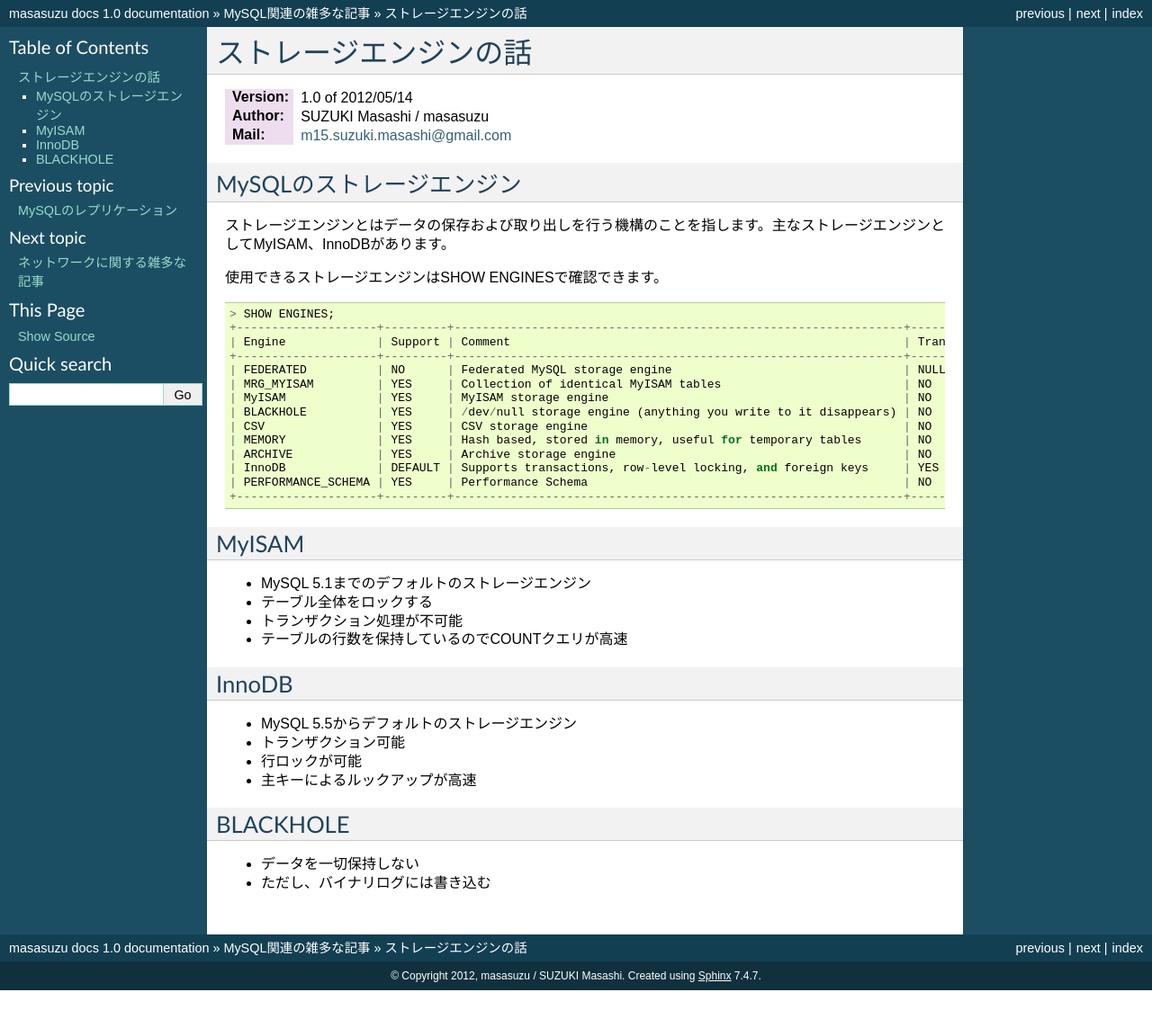
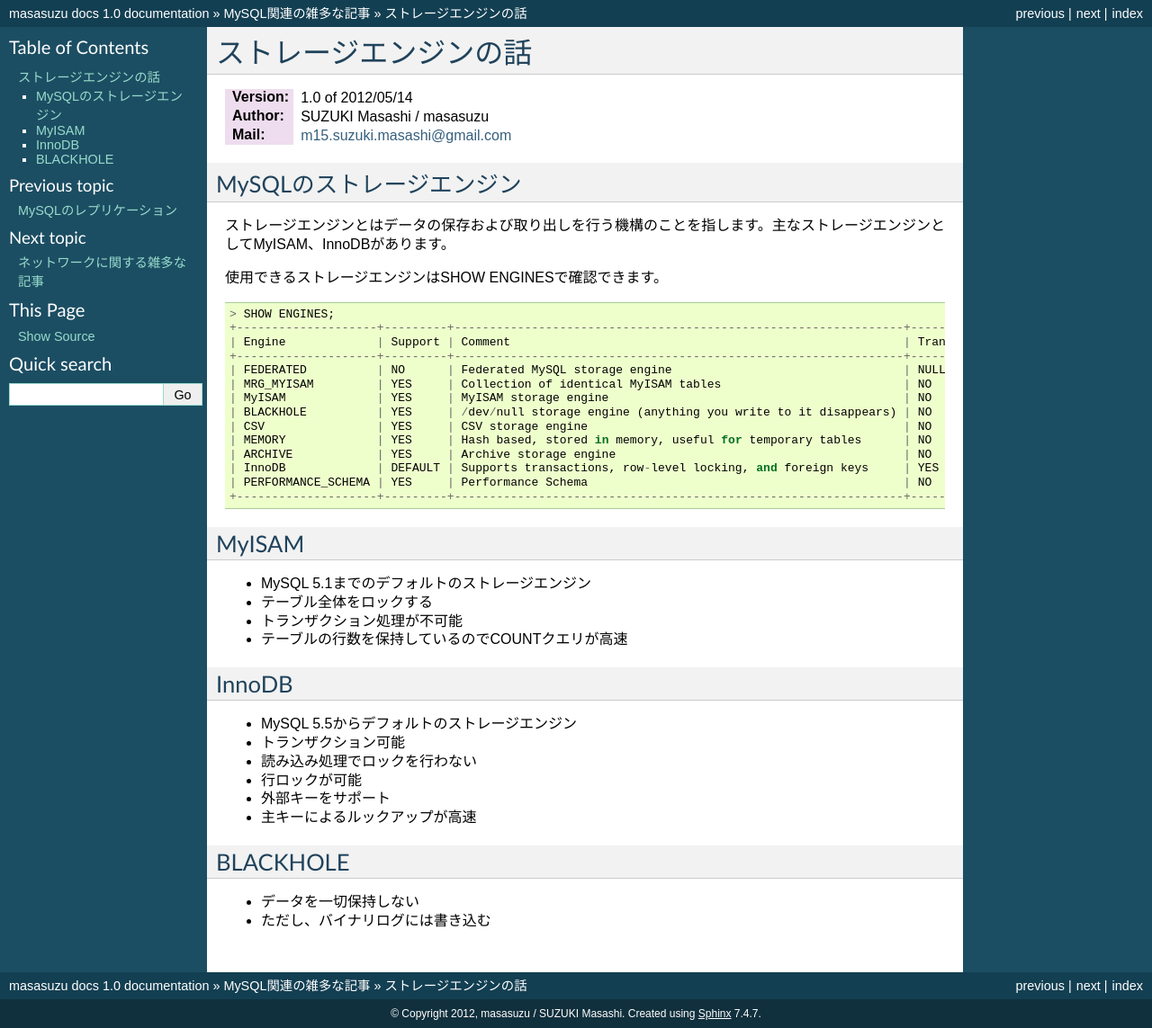
Before and after one commit to masasuzu/document, a Sphinx documentation site: the page built from source/mysql/storage_engine.rst, in a window 1280 px wide. Shown: the whole page at 90% size. Built offline with Sphinx 7.4.7, drawn with Linux system fonts in a browser that asks for light colours; before the commit the page ends 1101 px from its top, so only the background shows below that.

Commit message:
trivial change

```diff
--- a/source/mysql/storage_engine.rst
+++ b/source/mysql/storage_engine.rst
@@ -49,7 +49,9 @@
 
 * MySQL 5.5からデフォルトのストレージエンジン
 * トランザクション可能
+* 読み込み処理でロックを行わない
 * 行ロックが可能
+* 外部キーをサポート
 * 主キーによるルックアップが高速
 
 BLACKHOLE
```
